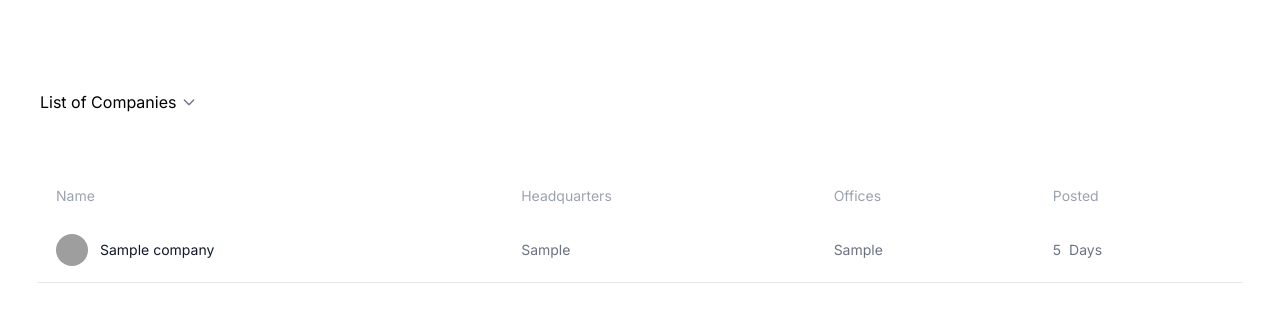
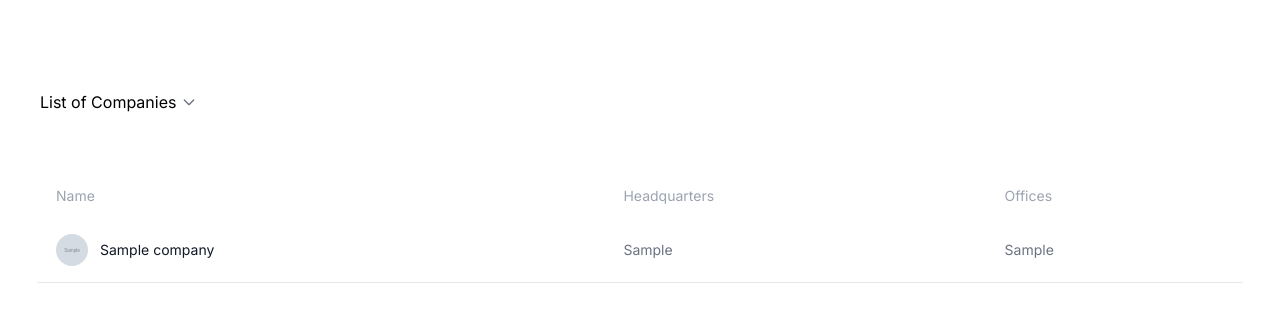
Before and after one commit to jaishank94/python-job-portal, a Django app: page /companies/ in a window 1280 px wide. Shown: the part 226-548 px from the top of the page. Run offline with Django 5.2, Linux system fonts and the light colour scheme; tables that the repository leaves empty hold one stand-in row (values such as "Sample post"); grey boxes marked "Sample" are stand-in pictures; grey boxes are pictures that could not be loaded.

Commit message:
Bug Fixes

```diff
--- a/job_app/models.py
+++ b/job_app/models.py
@@ -42,6 +42,7 @@
     industries = models.CharField(max_length=255, blank=True, null=True)
     lists = models.ManyToManyField(Lists)
     rank = models.IntegerField(default=0)
+    logo_url = models.CharField(max_length=255, blank=True, null=True)
     created_at = models.DateTimeField(auto_now_add=True)
     updated_at = models.DateTimeField(auto_now=True)
 
@@ -67,6 +68,7 @@
     location = models.CharField(max_length=255, blank=True, null=True)
     lists = models.ManyToManyField(Lists)
     rank = models.IntegerField(default=0)
+    company_logo = models.CharField(max_length=255, blank=True, null=True)
     is_remote = models.BooleanField(default=False)
     created_at = models.DateTimeField(auto_now_add=True)
     updated_at = models.DateTimeField(auto_now=True)
--- a/job_app/templates/job_app/companies.html
+++ b/job_app/templates/job_app/companies.html
@@ -5,6 +5,7 @@
 <head>
     <meta charset="UTF-8">
     <meta name="viewport" content="width=device-width, initial-scale=1.0">
+    <meta name="viewport" content="width=device-width, initial-scale=1, maximum-scale=1, user-scalable=no">
     <link rel="icon" type="image/png" href="{% static 'job_app/logo.png' %}">
     <title>
         {% if company_filters.list_id %}
@@ -1267,7 +1268,7 @@
                             <!-- <th class="px-6 py-3 text-left text-gray-400 font-light text-sm mobile-hidden">Industries</th>
                             <th class="px-6 py-3 text-left text-gray-400 font-light text-sm mobile-hidden">Founded Date</th>
                             <th class="px-6 py-3 text-left text-gray-400 font-light text-sm mobile-hidden">Founders</th> -->
-                            <th class="px-6 py-3 text-left text-gray-400 font-light text-sm mobile-hidden">Posted</th>
+                            <!-- <th class="px-6 py-3 text-left text-gray-400 font-light text-sm mobile-hidden">Posted</th> -->
 
                         </tr>
                     </thead>
--- a/job_app/templates/job_app/includes/company_rows.html
+++ b/job_app/templates/job_app/includes/company_rows.html
@@ -14,6 +14,7 @@
 
     </td>
     <td class="px-2 py-4 whitespace-nowrap text-sm font-light  md:hidden">{{ company.hq|truncatechars:20|default:"-" }}</td>
+
 
     <!-- Desktop / Tab -->
     <td class="px-6 py-4 whitespace-nowrap text-sm font-light text-gray-900 flex items-center space-x-3 mobile-hidden">
@@ -68,7 +69,7 @@
     <!-- <td class="px-6 py-4 whitespace-nowrap text-sm font-light text-gray-500 mobile-hidden">{{ company.industries|truncatechars:30|default:"-" }}</td>
     <td class="px-6 py-4 whitespace-nowrap text-sm font-light text-gray-500 mobile-hidden">{{ company.founded_date|date:"M Y"|default:"-" }}</td>
     <td class="px-6 py-4 whitespace-nowrap text-sm font-light text-gray-500 mobile-hidden">{{ company.founders|truncatechars:30|default:"-" }}</td> -->
-    <td class="px-6 py-4 whitespace-nowrap text-sm font-light text-gray-500 mobile-hidden">
+    <!-- <td class="px-6 py-4 whitespace-nowrap text-sm font-light text-gray-500 mobile-hidden">
         {% if company.created_at > now|date:"Y-m-d H:i:s"|add:"-1 day" %}
             0 Day
         {% else %}
@@ -80,7 +81,7 @@
                 {% endif %}
             {% endwith %}
         {% endif %}
-    </td>
+    </td> -->
 </tr>
 <tr id="company-{{ company.id }}" class="description-row">
     <td colspan="12" class="pb-4">
--- a/job_app/templates/job_app/jobs.html
+++ b/job_app/templates/job_app/jobs.html
@@ -5,6 +5,7 @@
 <head>
     <meta charset="UTF-8">
     <meta name="viewport" content="width=device-width, initial-scale=1.0">
+    <meta name="viewport" content="width=device-width, initial-scale=1, maximum-scale=1, user-scalable=no">
     <link rel="icon" type="image/png" href="{% static 'job_app/logo.png' %}">
     <title>
         {% if request.GET.list_id %}
```
Also changed, not shown: job_app/migrations/0005_company_logo_url.py (added), job_app/migrations/0006_remove_job_company_job_company_logo_url.py (added).
